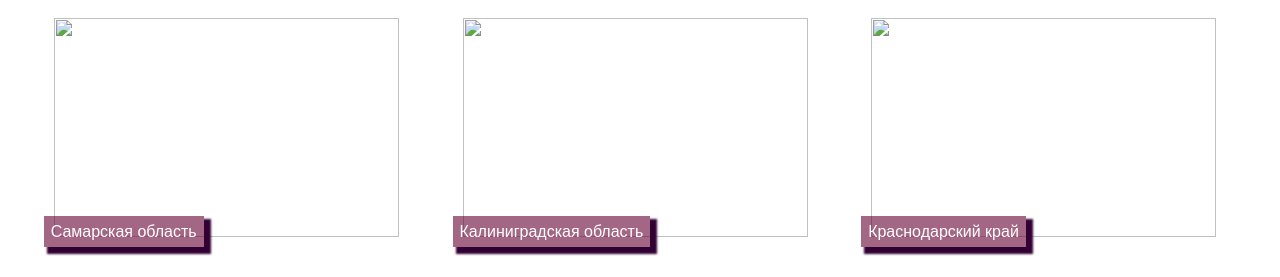
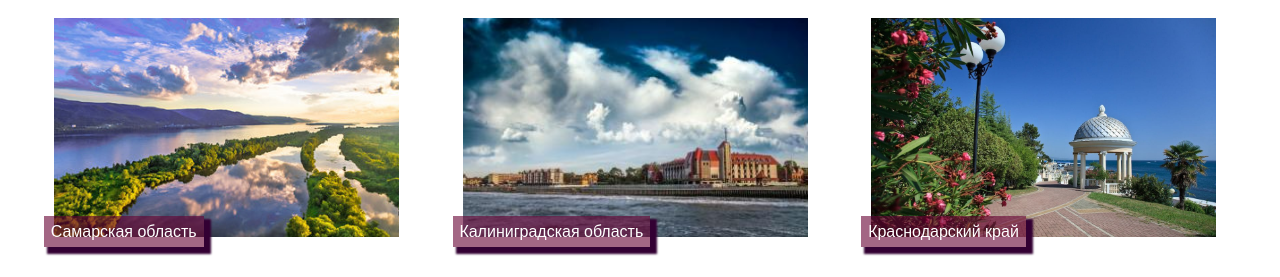
Before and after one commit to next0189/test, a plain HTML site: page index.html in a window 1280 px wide. Shown: the part 523-800 px from the top of the page. Drawn offline with Linux system fonts and the light colour scheme; files whose address does not match are found by name.

Commit message:
Обновление html   2.0

```diff
--- a/index.html
+++ b/index.html
@@ -26,15 +26,15 @@
     <div class="tur">
         <div class="foto">
             <p>Самарская область</p>
-            <img src="/img/Samara.jpg" alt="" >
+            <img src="Samara.jpg" alt="" >
         </div>
         <div class="foto">
             <p>Калиниградская область</p>
-            <img src="/img/zelenogradsk.jpg" alt="" >
+            <img src="zelenogradsk.jpg" alt="" >
         </div>
         <div class="foto">
             <p>Краснодарский край</p>
-            <img src="/img/Krasnodar_krai.jpg" alt="" >
+            <img src="/Krasnodar_krai.jpg" alt="" >
         </div>
     </div>
     <!--<button class="zakaz">ХОЧУ В ОТПУСК!</button> -->
```
